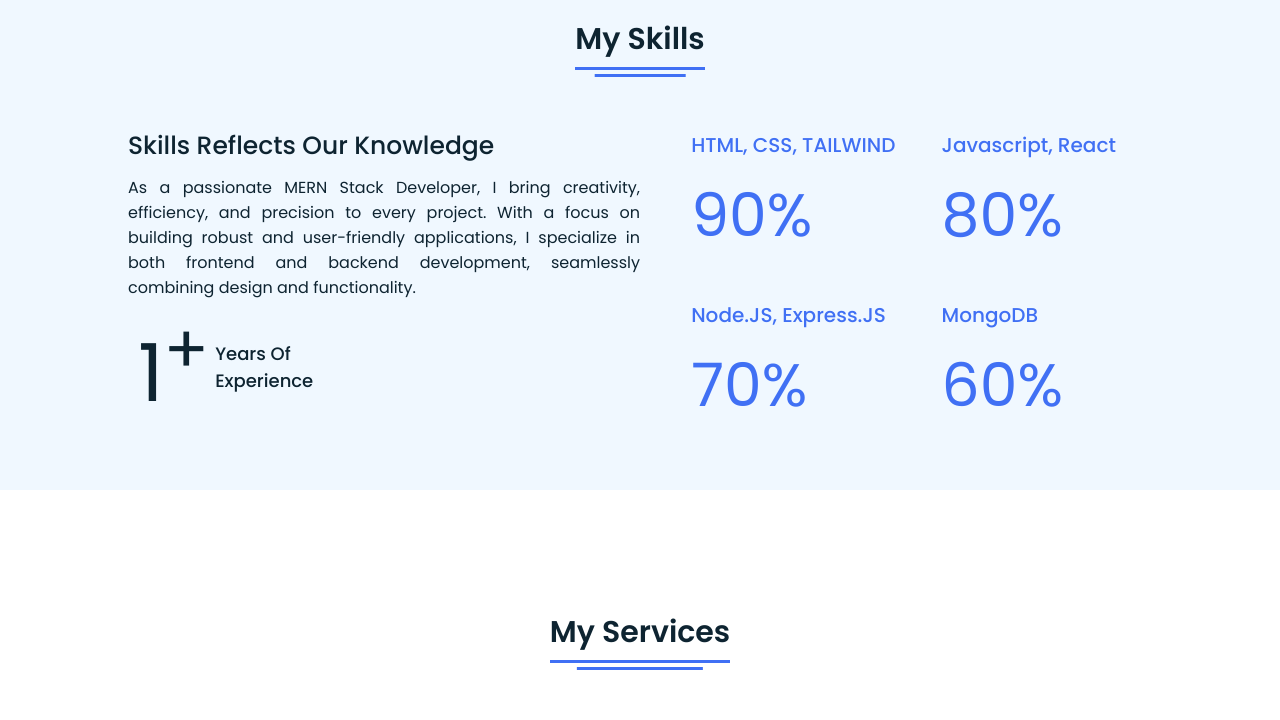
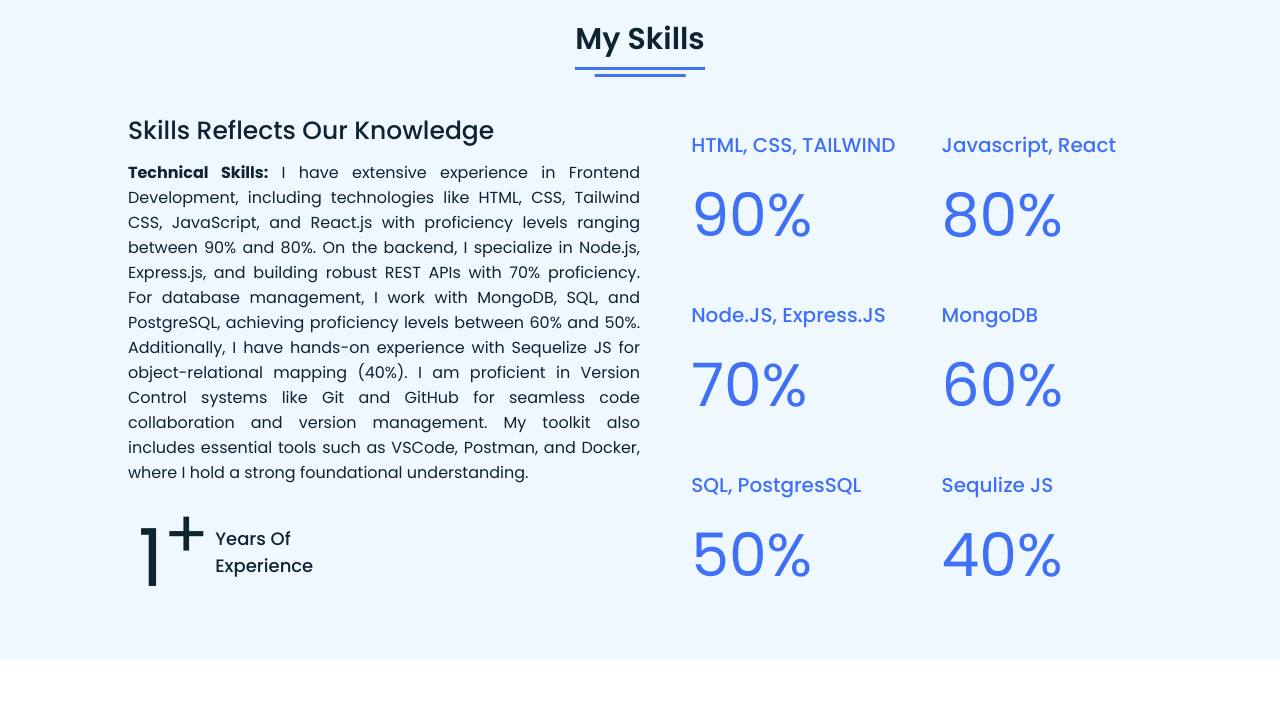
Before and after one commit to SumitAgDec/Portfolio, a plain HTML site: page index.html in a window 1280 px wide. Shown: the part 1595-2315 px from the top of the page. Drawn offline with Linux system fonts and the light colour scheme.

Commit message:
add data

```diff
--- a/index.html
+++ b/index.html
@@ -52,9 +52,11 @@
         <div class="text-three">Full Stack Developer</div>
         <div class="text-four">From India</div>
       </div>
-      <div class="button">
-        <button>Hire Me</button>
-      </div>
+      <a href="./portfolio/Sumit Resume.pdf">
+        <div class="button">
+          <button>Hire Me</button>
+        </div>
+      </a>
     </div>
   </section>
 
@@ -87,7 +89,7 @@
             platforms to
             learning management systems, showcasing my ability to deliver tailored solutions that meet real-world needs.
           </p>
-          <a href="./portfolio/Sumit CV (1).pdf">
+          <a href="./portfolio/Sumit Resume.pdf">
             <div class="button">
               <button>Download CV</button>
             </div>
@@ -105,11 +107,22 @@
       <div class="skills-details">
         <div class="text">
           <div class="topic">Skills Reflects Our Knowledge</div>
-          <p>As a passionate MERN Stack Developer, I bring creativity, efficiency, and precision to every project. With
-            a focus on
-            building robust and user-friendly applications, I specialize in both frontend and backend development,
-            seamlessly
-            combining design and functionality.</p>
+          <p><b>Technical Skills:</b> I have extensive experience in Frontend Development, including technologies like
+            HTML,
+            CSS, Tailwind
+            CSS, JavaScript, and React.js with proficiency levels ranging between 90% and 80%. On the backend, I
+            specialize in
+            Node.js, Express.js, and building robust REST APIs with 70% proficiency. For database management, I work
+            with MongoDB,
+            SQL, and PostgreSQL, achieving proficiency levels between 60% and 50%. Additionally, I have hands-on
+            experience with
+            Sequelize JS for object-relational mapping (40%).
+
+            I am proficient in Version Control systems like Git and GitHub for seamless code collaboration and version
+            management.
+            My toolkit also includes essential tools such as VSCode, Postman, and Docker, where I hold a strong
+            foundational
+            understanding.</p>
           <div class="experience">
             <div class="num">1<sup>+</sup> </div>
             <div class="exp">
@@ -118,6 +131,7 @@
             </div>
           </div>
         </div>
+
         <div class="boxes">
           <div class="box">
             <div class="topic">HTML, CSS, TAILWIND</div>
@@ -134,6 +148,14 @@
           <div class="box">
             <div class="topic">MongoDB</div>
             <div class="per">60%</div>
+          </div>
+          <div class="box">
+            <div class="topic">SQL, PostgresSQL</div>
+            <div class="per">50%</div>
+          </div>
+          <div class="box">
+            <div class="topic">Sequlize JS</div>
+            <div class="per">40%</div>
           </div>
         </div>
       </div>
```
Also changed, not shown: Images/OnDoor.png, 2 other files.
